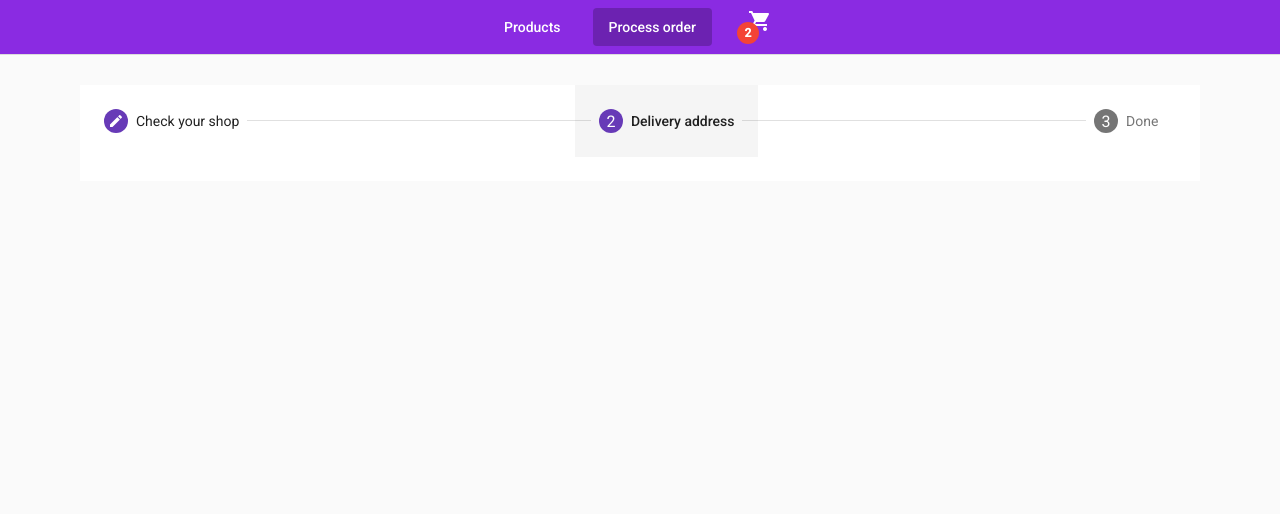
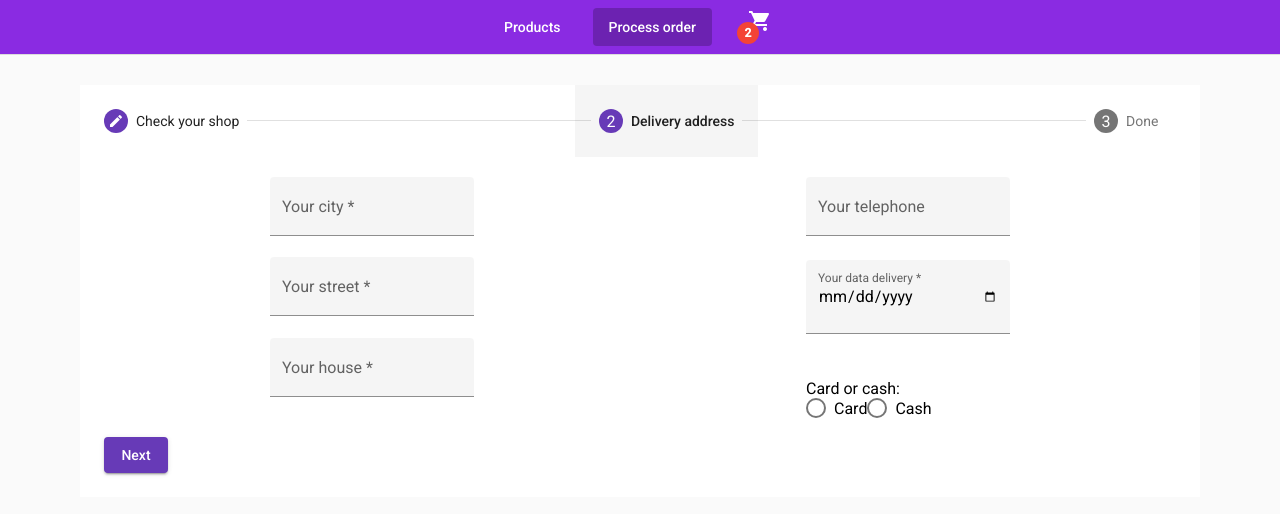
Before and after one commit to sivyankof/angular-mini-market, an Angular app: page /process-order in a window 1280 px wide. Both pictures are taken after a click on the button "Next". Shown: the top 514 px of the page. Built offline with nearby package versions, Linux system fonts and the light colour scheme.

Commit message:
add order

```diff
--- /dev/null
+++ b/src/app/modules/products/components/address-order/address-order.component.html
@@ -0,0 +1,45 @@
+<div [formGroup]="myForm" class="form-address">
+    <div>
+        <mat-form-field appearance="fill">
+            <mat-label>Your city</mat-label>
+            <input type="text" matInput placeholder="Your city" formControlName="city" />
+            <mat-error> City is required </mat-error>
+        </mat-form-field>
+
+        <mat-form-field appearance="fill">
+            <mat-label>Your street</mat-label>
+            <input type="text" matInput placeholder="Your street" formControlName="street" />
+            <mat-error> Street is required </mat-error>
+        </mat-form-field>
+
+        <mat-form-field appearance="fill">
+            <mat-label>Your house</mat-label>
+            <input type="text" matInput placeholder="Your house" formControlName="house" />
+            <mat-error> House is required </mat-error>
+        </mat-form-field>
+    </div>
+
+    <div>
+        <mat-form-field appearance="fill">
+            <mat-label>Your telephone</mat-label>
+            <input type="tel" matInput placeholder="Your telephone" formControlName="telephone" />
+            <mat-error> Telephone is required </mat-error>
+        </mat-form-field>
+
+        <mat-form-field appearance="fill">
+            <mat-label>Your data delivery</mat-label>
+            <input type="date" matInput placeholder="Your telephone" formControlName="dateDelivery" />
+            <mat-error> Data is required </mat-error>
+        </mat-form-field>
+
+        <div>
+            <mat-radio-group formControlName="cardOrCash">
+                <mat-label>Card or cash:</mat-label>
+                <br />
+                <mat-radio-button value="Card">Card</mat-radio-button>
+                <mat-radio-button value="Cash">Cash</mat-radio-button>
+            </mat-radio-group>
+        </div>
+    </div>
+</div>
+<br />
--- /dev/null
+++ b/src/app/modules/products/components/address-order/address-order.component.scss
@@ -0,0 +1,13 @@
+.form-address {
+    display: flex;
+    flex-direction: row;
+    justify-content: space-around;
+
+    div {
+        display: flex;
+        flex-direction: column;
+        justify-content: space-between;
+        flex-wrap: wrap;
+        padding-top: 20px;
+    }
+}
--- /dev/null
+++ b/src/app/modules/products/components/address-order/address-order.component.ts
@@ -0,0 +1,24 @@
+import { Component, OnInit } from '@angular/core';
+import { FormControl, FormGroup, Validators } from '@angular/forms';
+
+@Component({
+    selector: 'app-address-order',
+    templateUrl: './address-order.component.html',
+    styleUrls: ['./address-order.component.scss'],
+})
+export class AddressOrderComponent implements OnInit {
+    public myForm: FormGroup;
+
+    constructor() {}
+
+    ngOnInit(): void {
+        this.myForm = new FormGroup({
+            city: new FormControl('', Validators.required),
+            street: new FormControl('', Validators.required),
+            house: new FormControl('', Validators.required),
+            telephone: new FormControl('', [Validators.minLength(7), Validators.maxLength(16)]),
+            dateDelivery: new FormControl('', Validators.required),
+            cardOrCash: new FormControl('', Validators.required),
+        });
+    }
+}
--- a/src/app/modules/products/components/check-item-order/check-item-order.component.html
+++ b/src/app/modules/products/components/check-item-order/check-item-order.component.html
@@ -1,8 +1,7 @@
 <mat-card *ngFor="let item of myCart" class="item-card">
-    <!-- <mat-card-title> <img mat-card-avatar src="{{ item.product.img[0] }}" />{{ item.product.title }}</mat-card-title> -->
     <mat-card-content class="content">
         <img mat-card-avatar src="{{ item.product.img[0] }}" />
-		{{ item.product.title }}
+        <p class="title">{{ item.product.title }}</p>
         <p>Price: {{ item.product.price | currency }}</p>
 
         <mat-divider [vertical]="true"></mat-divider>
@@ -11,6 +10,6 @@
 
         <mat-divider [vertical]="true"></mat-divider>
 
-        <p>Total price : {{ item.product.price * item.count | currency }}</p>
+        <p class="total-price">Total price : {{ item.product.price * item.count | currency }}</p>
     </mat-card-content>
 </mat-card>
--- a/src/app/modules/products/components/check-item-order/check-item-order.component.scss
+++ b/src/app/modules/products/components/check-item-order/check-item-order.component.scss
@@ -8,16 +8,25 @@
         display: flex;
         flex-direction: row;
         justify-content: space-around;
-        max-width: 750px;
+        // max-width: 750px;
         margin: 0 auto;
+
+        img {
+            align-self: center;
+        }
+
+        .title {
+            width: 150px;
+        }
 
         p {
             margin: 0;
             align-self: center;
-			font-size: 1.5rem;
+            font-size: 1.5rem;
 
-            &:last-child {
+            &.total-price {
                 font-weight: bold;
+                width: 250px;
             }
         }
     }
--- a/src/app/modules/products/containers/process-order-shell/process-order-shell.component.html
+++ b/src/app/modules/products/containers/process-order-shell/process-order-shell.component.html
@@ -4,23 +4,24 @@
         <div *ngIf="!myCart.length; else show" class="empty-cart">
             <mat-icon>remove_shopping_cart</mat-icon> <span>Cart empty</span>
         </div>
+
         <ng-template #show>
             <app-check-item-order [myCart]="myCart"></app-check-item-order>
-            <mat-card>
+            <mat-card class="total-price">
                 <mat-card-title>Total Price: {{ totalPrice | currency }}</mat-card-title>
             </mat-card>
             <button mat-raised-button color="primary" matStepperNext>Next</button>
         </ng-template>
     </mat-step>
-    <mat-step>
+    <mat-step [completed]="validForm">
         <ng-template matStepLabel>Delivery address</ng-template>
+
+        <app-address-order></app-address-order>
+
+        <button mat-raised-button color="primary" matStepperNext (click)="checkForm()">Next</button>
     </mat-step>
     <mat-step>
         <ng-template matStepLabel>Done</ng-template>
-        <p>You are now done.</p>
-        <div>
-            <button mat-button matStepperPrevious>Back</button>
-            <button mat-button (click)="stepper.reset()">Reset</button>
-        </div>
+        <h2>Well done</h2>
     </mat-step>
 </mat-stepper>
--- a/src/app/modules/products/containers/process-order-shell/process-order-shell.component.scss
+++ b/src/app/modules/products/containers/process-order-shell/process-order-shell.component.scss
@@ -16,4 +16,8 @@
             color: gray;
         }
     }
+
+    .total-price {
+        margin-bottom: 20px;
+    }
 }
--- a/src/app/modules/products/containers/process-order-shell/process-order-shell.component.ts
+++ b/src/app/modules/products/containers/process-order-shell/process-order-shell.component.ts
@@ -1,8 +1,10 @@
-import { Component, OnDestroy, OnInit } from '@angular/core';
+import { Component, OnDestroy, OnInit, ViewChild } from '@angular/core';
 import { Subject } from 'rxjs';
 import { takeUntil } from 'rxjs/operators';
+
 import { Cart } from 'src/app/shared/interface/cart.interface';
 import { CartService } from 'src/app/shared/service/cart.service';
+import { AddressOrderComponent } from '../../components/address-order/address-order.component';
 
 @Component({
     selector: 'app-process-order-shell',
@@ -12,7 +14,10 @@ import { CartService } from 'src/app/shared/service/cart.service';
 export class ProcessOrderShellComponent implements OnInit, OnDestroy {
     private destroy = new Subject();
     private totalPrice: number;
+    public validForm: boolean;
     public myCart: Cart[] = [];
+
+    @ViewChild(AddressOrderComponent) addressFormChild: AddressOrderComponent;
 
     constructor(private cartService: CartService) {}
 
@@ -20,9 +25,14 @@ export class ProcessOrderShellComponent implements OnInit, OnDestroy {
         this.cartService
             .getProductCart()
             .pipe(takeUntil(this.destroy))
-            .subscribe((data) => ((this.myCart = data), console.log(this.myCart)));
+            .subscribe((data) => (this.myCart = data));
 
         this.totalPrice = this.cartService.getTotalPrice();
+    }
+
+    checkForm() {
+        this.addressFormChild.myForm.markAllAsTouched();
+        this.validForm = this.addressFormChild.myForm.valid;
     }
 
     ngOnDestroy() {
--- a/src/app/shared/components/card-actions/card-actions.component.scss
+++ b/src/app/shared/components/card-actions/card-actions.component.scss
@@ -1,4 +1,12 @@
 button,
 span {
+    align-self: center;
     margin-right: 20px;
 }
+
+.actions-button {
+    display: flex;
+    flex-direction: row;
+    justify-content: center;
+    min-width: 350px;
+}
--- a/src/app/shared/modules/material/material.module.ts
+++ b/src/app/shared/modules/material/material.module.ts
@@ -9,6 +9,9 @@ import { MatIconModule } from '@angular/material/icon';
 import { MatBadgeModule } from '@angular/material/badge';
 import { MatTableModule } from '@angular/material/table';
 import { MatStepperModule } from '@angular/material/stepper';
+import { MatFormFieldModule } from '@angular/material/form-field';
+import { MatInputModule } from '@angular/material/input';
+import { MatRadioModule } from '@angular/material/radio';
 
 @NgModule({
     declarations: [],
@@ -22,6 +25,9 @@ import { MatStepperModule } from '@angular/material/stepper';
         MatBadgeModule,
         MatTableModule,
         MatStepperModule,
+        MatFormFieldModule,
+        MatInputModule,
+        MatRadioModule,
     ],
 })
 export class MaterialModule {}
--- a/src/app/shared/service/cart.service.ts
+++ b/src/app/shared/service/cart.service.ts
@@ -36,7 +36,7 @@ export class CartService {
     }
 
     getUpdate(item: Cart, value: string) {
-        CART_LIST.find((el, i) => {
+        CART_LIST.find((el) => {
             if (el.product.id === item.product.id) {
                 if (el.count + Number(value) < 1) return;
                 el.count += Number(value);
```
Also changed, not shown: src/app/modules/products/products.module.ts (+5 -3 lines).
